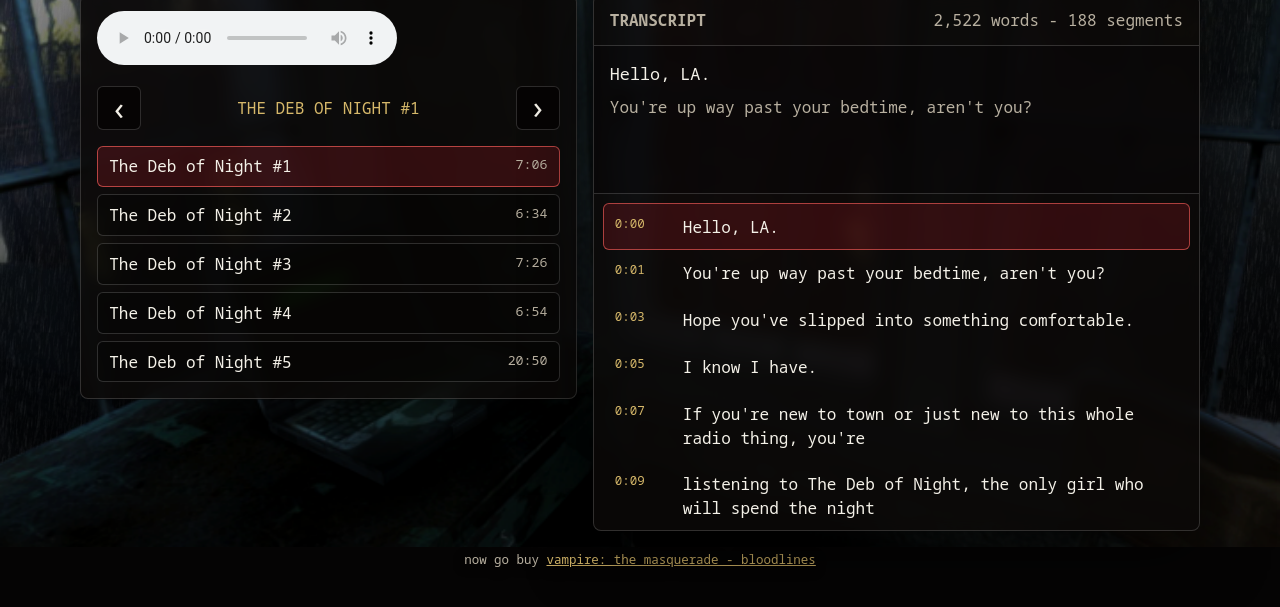
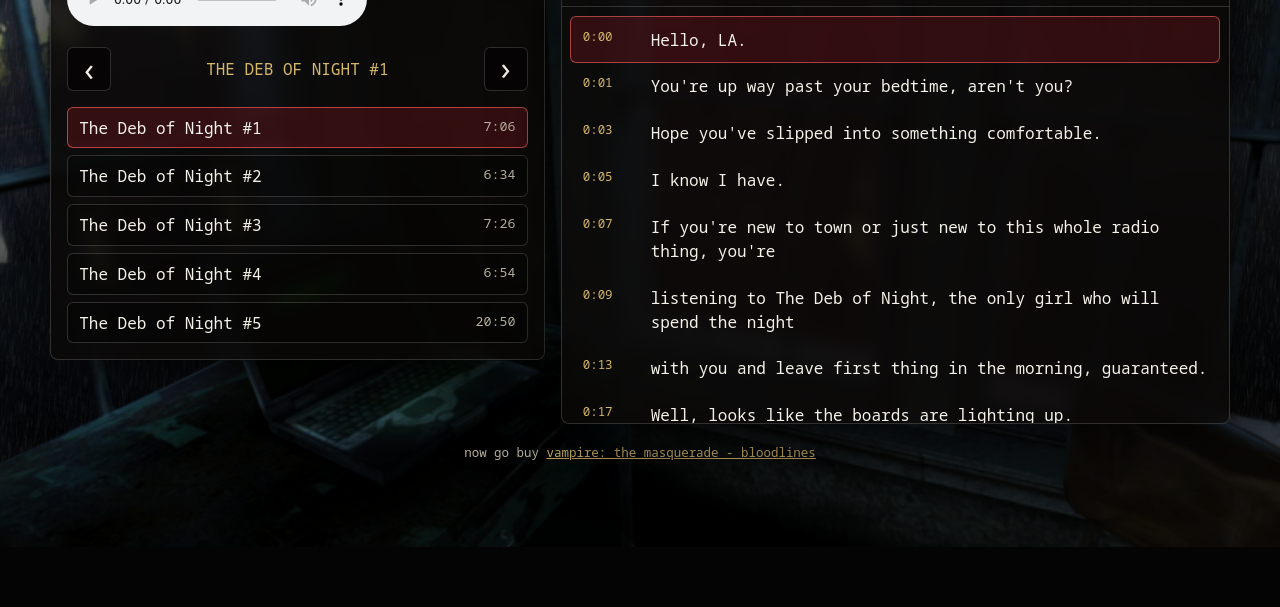
Before and after one commit to seebeen/deb-of-night, a website built with Vite: page index.html in a window 1280 px wide. Shown: the part 253-860 px from the top of the page. After the commit the page ends 800 px from the top, so only its background shows below. Built offline with nearby package versions, Linux system fonts and the light colour scheme; what plyr would draw is missing.

Commit message:
fix: simplify transcript layout

```diff
--- a/index.html
+++ b/index.html
@@ -45,7 +45,6 @@
             <h2 id="transcript-title">Transcript</h2>
             <span data-transcript-meta></span>
           </div>
-          <div class="lyrics" data-lyrics aria-live="polite"></div>
           <div class="transcript-list" data-transcript-list></div>
         </section>
       </section>
--- a/src/main.js
+++ b/src/main.js
@@ -15,7 +15,6 @@ const elements = {
   next: document.querySelector('[data-next]'),
   trackStatus: document.querySelector('[data-track-status]'),
   transcriptMeta: document.querySelector('[data-transcript-meta]'),
-  lyrics: document.querySelector('[data-lyrics]'),
   transcriptList: document.querySelector('[data-transcript-list]'),
   rain: document.querySelector('.rain'),
 };
@@ -91,7 +90,6 @@ async function selectTrack(index, { autoplay = false } = {}) {
 
   elements.trackStatus.textContent = track.title;
   elements.transcriptMeta.textContent = 'Loading...';
-  elements.lyrics.textContent = '';
   elements.transcriptList.textContent = '';
   updatePlaylistSelection();
 
@@ -198,24 +196,6 @@ function updateActiveSegment(currentTime) {
   current?.scrollIntoView({ block: 'nearest' });
 
   state.activeSegmentIndex = segment.index;
-  renderLyrics(segment);
-}
-
-function renderLyrics(segment) {
-  const segments = state.transcript?.segments || [];
-  const visible = [segments[segment.index - 1], segment, segments[segment.index + 1]].filter(Boolean);
-
-  elements.lyrics.replaceChildren(
-    ...visible.map((item) => {
-      const line = document.createElement('p');
-      const speaker = getDisplaySpeakerLabel(item.speakerLabel);
-
-      line.className = item.index === segment.index ? 'lyrics__line is-active' : 'lyrics__line';
-      line.textContent = speaker ? `${speaker}: ${item.text}` : item.text;
-
-      return line;
-    }),
-  );
 }
 
 async function fetchJson(url) {
--- a/src/styles.css
+++ b/src/styles.css
@@ -82,9 +82,9 @@ a {
 
 .show {
   display: grid;
-  width: min(1120px, 100%);
+  width: min(1180px, 100%);
   margin-inline: auto;
-  grid-template-columns: minmax(18rem, 0.9fr) minmax(20rem, 1.1fr);
+  grid-template-columns: minmax(18rem, 0.85fr) minmax(24rem, 1.15fr);
   gap: 1rem;
   align-items: start;
 }
@@ -109,10 +109,10 @@ h2 {
 }
 
 h1 {
-  max-width: 12ch;
-  font-size: clamp(2.35rem, 8vw, 5.75rem);
-  line-height: 0.86;
+  font-size: clamp(1.65rem, 6.5vw, 4.75rem);
+  line-height: 0.95;
   text-transform: uppercase;
+  white-space: nowrap;
 }
 
 h2 {
@@ -208,7 +208,8 @@ h2 {
   display: grid;
   min-height: 28rem;
   overflow: hidden;
-  grid-template-rows: auto auto minmax(18rem, 42vh);
+  grid-column: 2;
+  grid-template-rows: auto minmax(24rem, 52vh);
 }
 
 .transcript__header {
@@ -218,24 +219,6 @@ h2 {
   padding: 0.9rem 1rem;
   border-bottom: 1px solid var(--line);
   color: var(--muted);
-}
-
-.lyrics {
-  min-height: 9.25rem;
-  padding: 1rem;
-  border-bottom: 1px solid var(--line);
-  background: rgb(0 0 0 / 22%);
-}
-
-.lyrics__line {
-  margin: 0 0 0.55rem;
-  color: var(--muted);
-  line-height: 1.45;
-}
-
-.lyrics__line.is-active {
-  color: var(--ink);
-  font-size: 1.05rem;
 }
 
 .transcript-list {
@@ -296,12 +279,9 @@ h2 {
     grid-template-columns: 1fr;
   }
 
-  h1 {
-    max-width: 9ch;
-  }
-
   .transcript {
-    grid-template-rows: auto auto minmax(18rem, 48vh);
+    grid-column: auto;
+    grid-template-rows: auto minmax(18rem, 48vh);
   }
 }
 
```
Also changed, not shown: scripts/page-layout.test.mjs (added, +22 -0 lines).
